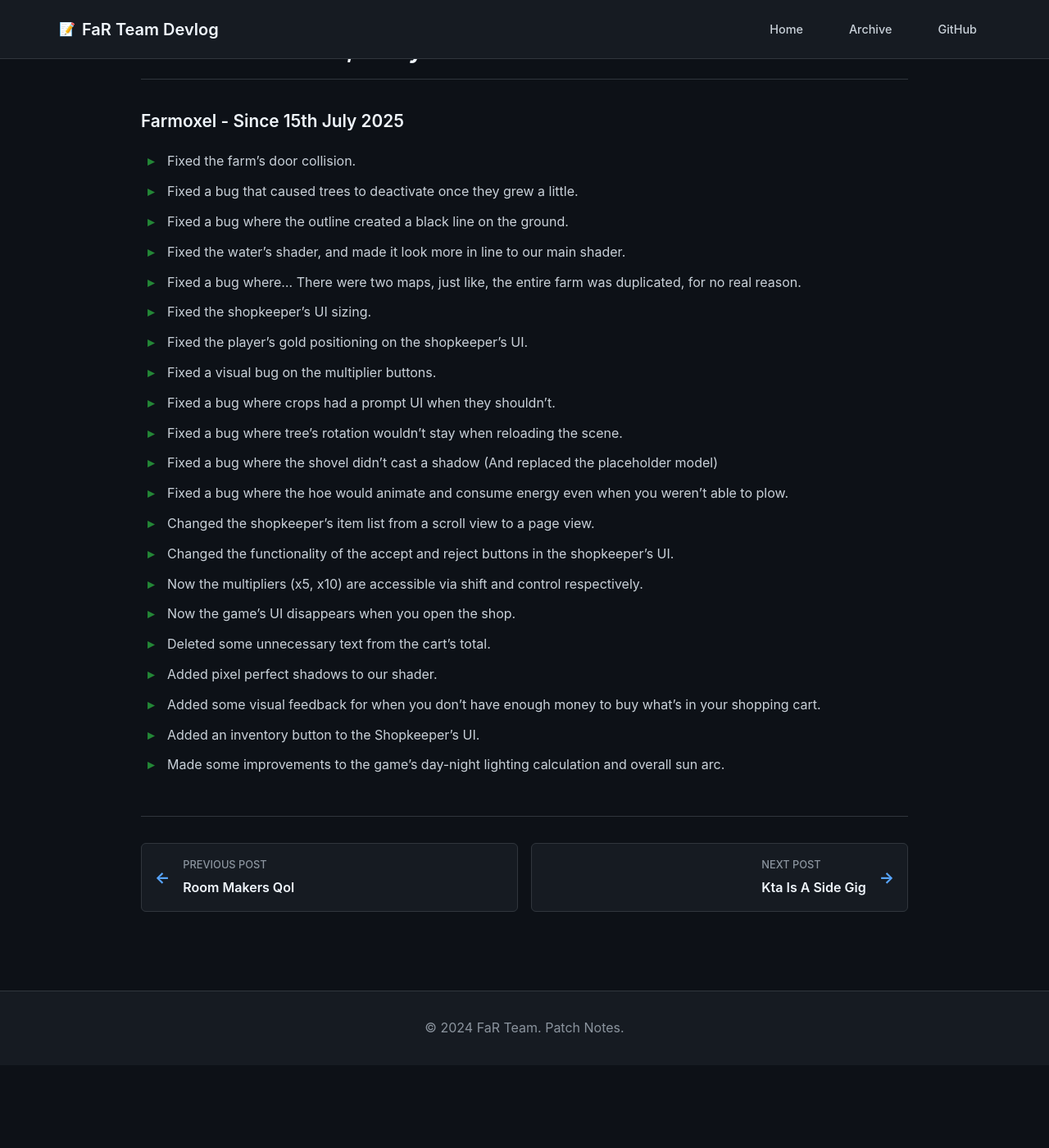
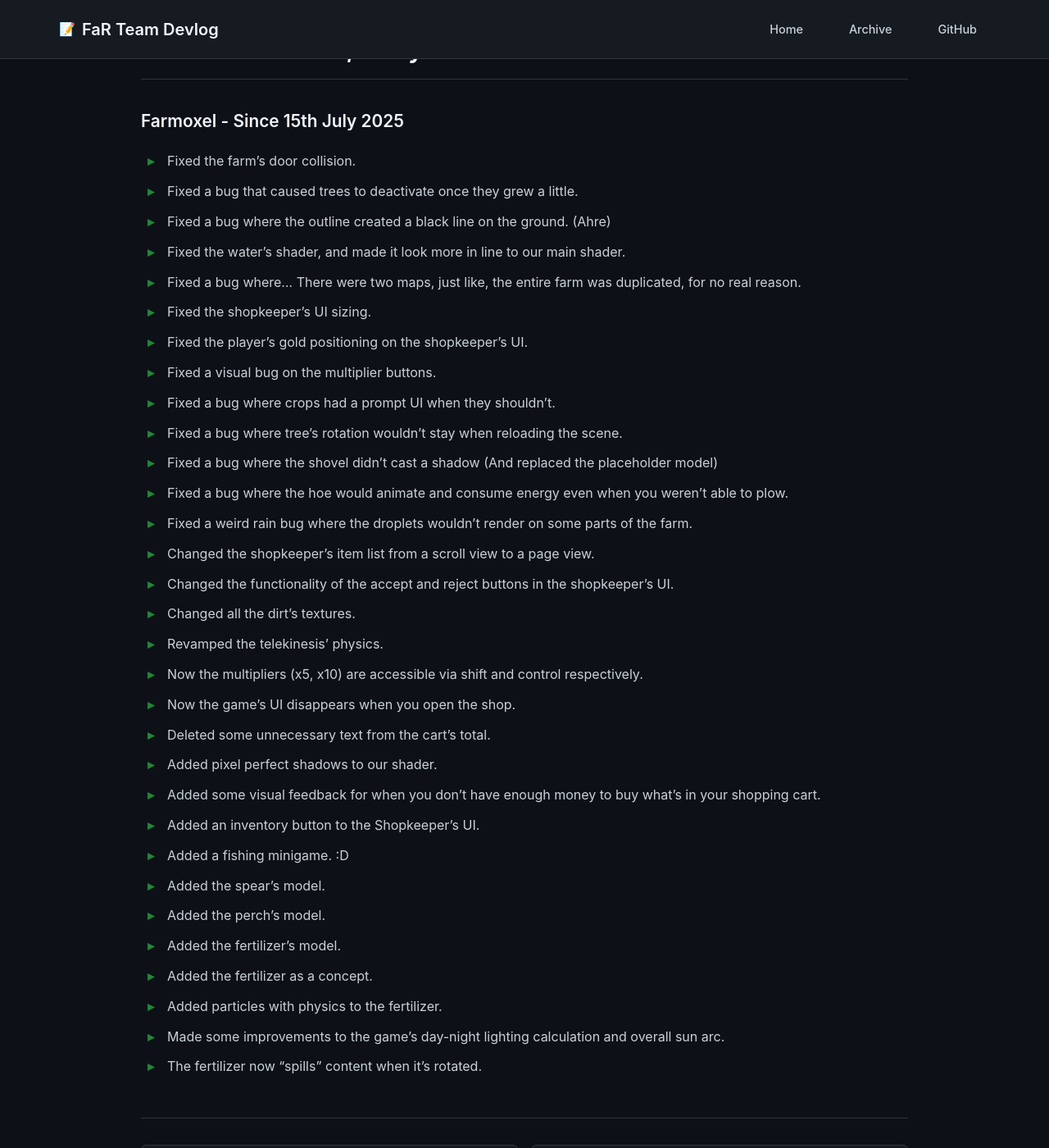
Before and after one commit to FaR-Team/patch-notes, a Jekyll site: the page built from _posts/2025-07-15-Farmoxel-Is-Back-Baby.md, in a window 1280 px wide and 1400 px high, scrolled down 324 px. Shown: the whole window at 82% size. Built offline with Jekyll 4.4.1, drawn with Linux system fonts in a browser that asks for light colours; our own code applies the rules of GitHub Pages for plain Markdown files; before the commit the page ends 1623 px from its top, so only the background shows below that.

Commit message:
Update 2025-07-15-Farmoxel-Is-Back-Baby.md
+ Fixed a weird rain bug where the droplets wouldn't render on some parts of the farm.
+ Changed all the dirt's textures.
+ Revamped the telekinesis' physics.
+ Added a fishing minigame. :D
+ Added the spear's model.
+ Added the perch's model.
+ Added the fertilizer model.
+ Added the fertilizer as a concept.
+ Added particles with physics to the fertilizer.
+ The fertilizer now "spills" content when it's rotated.

```diff
--- a/_posts/2025-07-15-Farmoxel-Is-Back-Baby.md
+++ b/_posts/2025-07-15-Farmoxel-Is-Back-Baby.md
@@ -4,7 +4,7 @@
 
 + Fixed the farm's door collision.
 + Fixed a bug that caused trees to deactivate once they grew a little.
-+ Fixed a bug where the outline created a black line on the ground.
++ Fixed a bug where the outline created a black line on the ground. (Ahre)
 + Fixed the water's shader, and made it look more in line to our main shader.
 + Fixed a bug where... There were two maps, just like, the entire farm was duplicated, for no real reason.
 + Fixed the shopkeeper's UI sizing.
@@ -14,12 +14,22 @@
 + Fixed a bug where tree's rotation wouldn't stay when reloading the scene.
 + Fixed a bug where the shovel didn't cast a shadow (And replaced the placeholder model)
 + Fixed a bug where the hoe would animate and consume energy even when you weren't able to plow.
++ Fixed a weird rain bug where the droplets wouldn't render on some parts of the farm.
 + Changed the shopkeeper's item list from a scroll view to a page view.
 + Changed the functionality of the accept and reject buttons in the shopkeeper's UI.
++ Changed all the dirt's textures.
++ Revamped the telekinesis' physics.
 + Now the multipliers (x5, x10) are accessible via shift and control respectively.
 + Now the game's UI disappears when you open the shop.
 + Deleted some unnecessary text from the cart's total.
 + Added pixel perfect shadows to our shader.
 + Added some visual feedback for when you don't have enough money to buy what's in your shopping cart.
 + Added an inventory button to the Shopkeeper's UI.
++ Added a fishing minigame. :D
++ Added the spear's model.
++ Added the perch's model.
++ Added the fertilizer's model.
++ Added the fertilizer as a concept.
++ Added particles with physics to the fertilizer.
 + Made some improvements to the game's day-night lighting calculation and overall sun arc.
++ The fertilizer now "spills" content when it's rotated.
```
